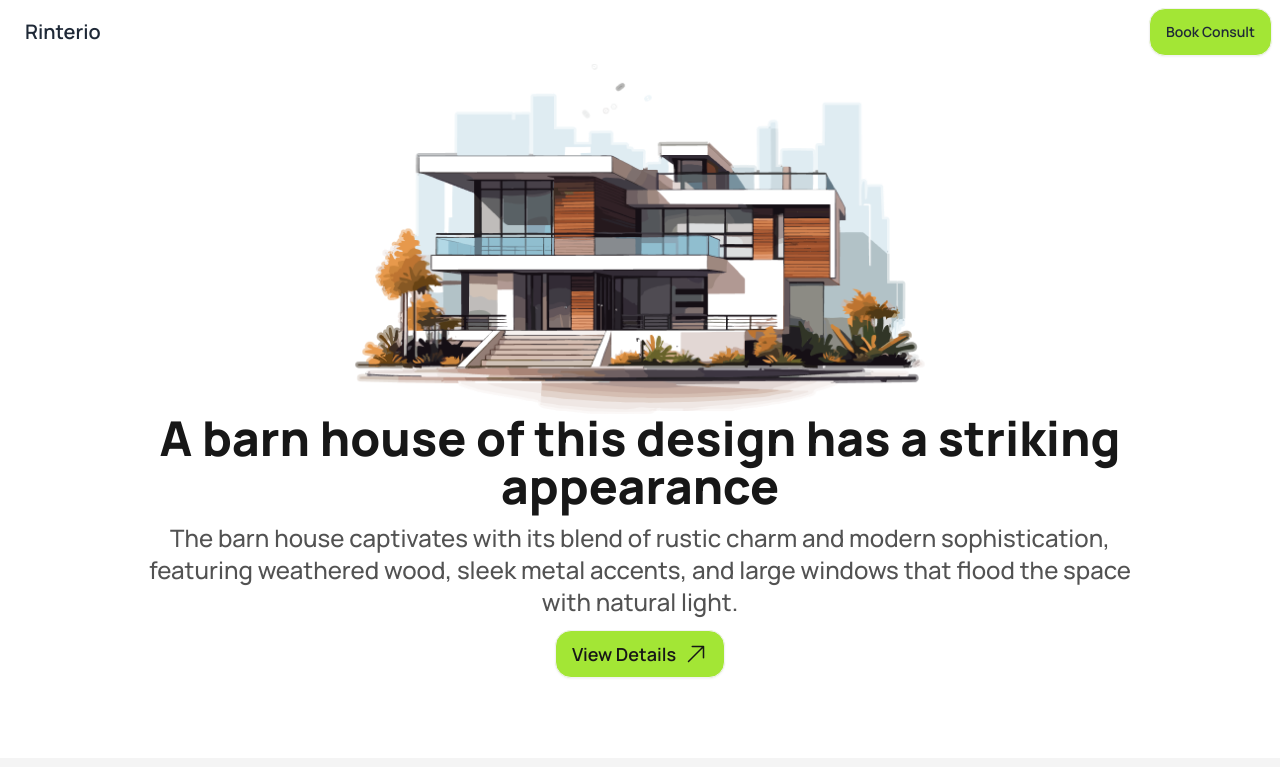
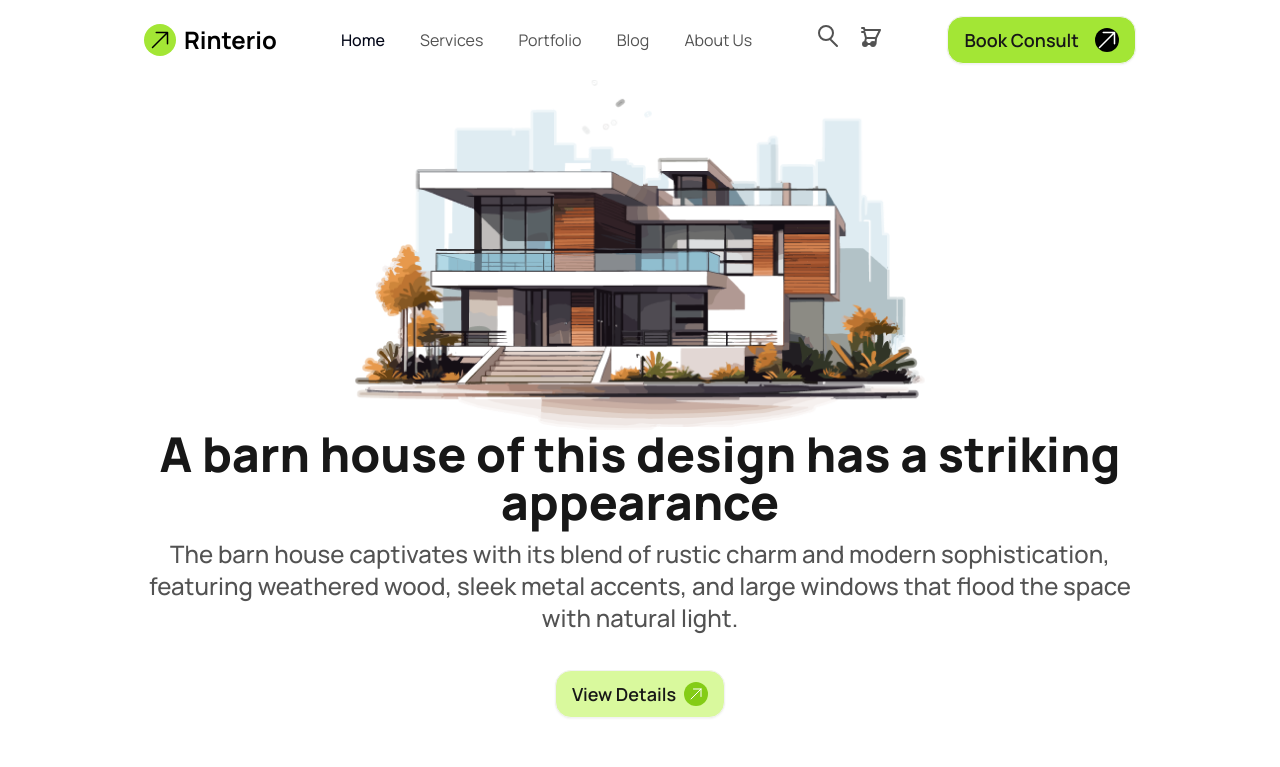
Before and after one commit to nipajesmin/Rinterio, a plain HTML site: page index.html in a window 1280 px wide. Shown: the top 767 px of the page. Drawn offline with nearby package versions, Linux system fonts and the light colour scheme.

Commit message:
add navbar

```diff
--- a/index.html
+++ b/index.html
@@ -11,6 +11,8 @@
     <!-- daisyUI CDN -->
     <link href="https://cdn.jsdelivr.net/npm/daisyui@4.12.10/dist/full.min.css" rel="stylesheet" type="text/css" />
     <script src="https://cdn.tailwindcss.com"></script>
+    <link href="https://cdn.jsdelivr.net/npm/tailwindcss@latest/dist/tailwind.min.css" rel="stylesheet">
+
     <style>
         .font-manrope{
              font-family: "Manrope", sans-serif;
@@ -20,57 +22,70 @@
     </style>
 </head>
 <body class="font-manrope">
-    <header>
-        <nav>
-            <div class="navbar bg-base-100">
-                <div class="navbar-start">
-                  <div class="dropdown">
-                    <div tabindex="0" role="button" class="btn btn-ghost lg:hidden">
-                      <svg
-                        xmlns="http://www.w3.org/2000/svg"
-                        class="h-5 w-5"
-                        fill="none"
-                        viewBox="0 0 24 24"
-                        stroke="currentColor">
-                        <path
-                          stroke-linecap="round"
-                          stroke-linejoin="round"
-                          stroke-width="2"
-                          d="M4 6h16M4 12h8m-8 6h16" />
+    <header class="md:w-[80%] mx-auto">
+      <!-- nav started -->
+      <nav class="text-neutral-600 p-4">
+        <div class="container mx-auto flex justify-between items-center">
+
+          <!-- Title -->
+          <div class="flex items-center text-2xl font-bold text-black">
+            <div class="bg-lime-400 p-1 rounded-full">
+              <svg xmlns="http://www.w3.org/2000/svg" fill="none" viewBox="0 0 24 24" stroke-width="1.5" stroke="currentColor" class="w-6 h-6 text-black">
+                <path stroke-linecap="round" stroke-linejoin="round" d="m4.5 19.5 15-15m0 0H8.25m11.25 0v11.25" />
               </svg>
             </div>
-                    <ul
-                      tabindex="0"
-                      class="menu menu-sm dropdown-content bg-base-100 rounded-box z-[1] mt-3 w-52 p-2 shadow">
-                      <li><a>Home</a></li>
-                      <li><a>Services</a></li>
-                      <li><a>Portfolio</a></li>
-                      <li><a>Blog</a></li>
-                      <li><a>Contact Us</a></li>
-                    </ul>
+            <h1 class="ml-2">Rinterio</h1>
           </div>
-                  <a class="btn btn-ghost text-xl">Rinterio</a>
+
+
+          <!-- Menu (Hidden on small devices) -->
+          <div class="hidden md:!block md:flex lg:flex space-x-8 items-center">
+            <a href="#home" class="hover:text-lime-400 text-slate-950 font-medium">Home</a>
+            <a href="#services" class="hover:text-lime-400">Services</a>
+            <a href="#portfolio" class="hover:text-lime-400">Portfolio</a>
+            <a href="#blog" class="hover:text-lime-400">Blog</a>
+            <a href="#about" class="hover:text-lime-400">About Us</a>
           </div>
-                <!-- <div class="navbar-center hidden lg:flex">
-                  <ul class="menu menu-horizontal px-1">
-                    <li><a>Item 1</a></li>
-                    <li>
-                      <details>
-                        <summary>Parent</summary>
-                        <ul class="p-2">
-                          <li><a>Submenu 1</a></li>
-                          <li><a>Submenu 2</a></li>
-                        </ul>
-                      </details>
-                    </li>
-                    <li><a>Item 3</a></li>
-                  </ul>
-                </div> -->
-                <div class="navbar-end">
-                  <a class="btn rounded-2xl bg-lime-400 ">Book Consult</a>
+
+          <!-- Icons -->
+          <div class="hidden md:!block md:flex lg:flex space-x-4 items-center">
+            <button class="focus:outline-none">
+              <svg xmlns="http://www.w3.org/2000/svg" fill="none" viewBox="0 0 24 24" stroke="currentColor" class="w-6 h-6">
+                <path stroke-linecap="round" stroke-linejoin="round" stroke-width="2" d="M21 21l-6-6m2-7a7 7 0 11-14 0 7 7 0 0114 0z" />
+              </svg>
+            </button>
+            <button class="focus:outline-none">
+              <svg xmlns="http://www.w3.org/2000/svg" fill="none" viewBox="0 0 24 24" stroke="currentColor" class="w-6 h-6">
+                <path stroke-linecap="round" stroke-linejoin="round" stroke-width="2" d="M3 3h2l.4 2M7 13h10l4-8H5.4M7 13L5.4 7H3m4 6l-1.5 6h11L17 13M7 13h10m-3 8a2 2 0 100-4 2 2 0 000 4zm-8 0a2 2 0 100-4 2 2 0 000 4z" />
+              </svg>
+
+            </button>
+          </div>
+
+          <!-- Button -->
+          <div class="hidden md:!block md:flex lg:flex items-center">
+            <a class="btn rounded-2xl bg-lime-400 text-lg text-neutral-900 flex items-center px-4 py-2">
+              Book Consult
+              <svg xmlns="http://www.w3.org/2000/svg" fill="none" viewBox="0 0 24 24" stroke-width="1.5" stroke="currentColor" class="w-6 h-6 ml-2 text-white bg-black rounded-xl">
+                <path stroke-linecap="round" stroke-linejoin="round" d="m4.5 19.5 15-15m0 0H8.25m11.25 0v11.25" />
+              </svg>
+            </a>
+          </div>
+
+          <!-- Hamburger Menu (Visible on small devices) -->
+          <div class="lg:hidden flex items-center">
+            <button id="hamburger" class="focus:outline-none">
+              <svg xmlns="http://www.w3.org/2000/svg" fill="none" viewBox="0 0 24 24" stroke="currentColor" class="w-6 h-6">
+                <path stroke-linecap="round" stroke-linejoin="round" stroke-width="2" d="M4 6h16M4 12h16M4 18h16" />
+              </svg>
+            </button>
           </div>
         </div>
       </nav>
+
+
+
+      <!-- header image  -->
         <div class="max-w-screen-lg mx-auto">
             <div>
                <img class="mx-auto" src="assets/banner.png" alt="">
@@ -78,15 +93,16 @@
             <div class="pb-20">
                <h3 class="lg:text-5xl font-extrabold text-neutral-900 text-center sm:text-lg">A barn house of this design has a striking appearance</h3>
                <p class="text-neutral-600 pb-3 pt-3 lg:text-2xl font-medium text-center sm:text-sm">The barn house captivates with its blend of rustic charm and modern sophistication, featuring weathered wood, sleek metal accents, and large windows that flood the space with natural light.</p>
-
-                <div class="navbar-end flex justify-center mx-auto">
-                  <a class="btn rounded-2xl bg-lime-400 text-lg text-neutral-900">View Details<svg xmlns="http://www.w3.org/2000/svg" fill="none" viewBox="0 0 24 24" stroke-width="1.5" stroke="currentColor" class="size-6">
+             <!-- Button -->
+             <div class="navbar-end flex justify-center mx-auto m-6">
+              <a class="btn rounded-2xl bg-lime-200 text-lg text-neutral-900 flex items-center space-x-2">
+                View Details
+                <svg xmlns="http://www.w3.org/2000/svg" fill="none" viewBox="0 0 24 24" stroke-width="1.5" stroke="white" class="w-6 h-6 bg-lime-500 p-1 rounded-xl">
                   <path stroke-linecap="round" stroke-linejoin="round" d="m4.5 19.5 15-15m0 0H8.25m11.25 0v11.25" />
                 </svg>
               </a>
+            </div>
 
-
-                </div>
 
            </div>
         </div>
@@ -221,7 +237,7 @@
                 </p>
                 <div class="flex items-center space-x-2 mt-2">
                   <h4 class="text-sm text-stone-800 font-extrabold">View Details</h4>
-                  <svg xmlns="http://www.w3.org/2000/svg" fill="none" viewBox="0 0 24 24" stroke-width="1.5" stroke="currentColor" class="w-6 h-6 bg-[rgb(171,239,95)] p-1 rounded">
+                  <svg xmlns="http://www.w3.org/2000/svg" fill="none" viewBox="0 0 24 24" stroke-width="1.5" stroke="currentColor" class="w-6 h-6 bg-[rgb(171,239,95)] p-1 rounded-xl">
                     <path stroke-linecap="round" stroke-linejoin="round" d="m4.5 19.5 15-15m0 0H8.25m11.25 0v11.25" />
                   </svg>
                 </div>
@@ -254,7 +270,7 @@
                 </p>
                 <div class="flex items-center space-x-2 mt-2">
                   <h4 class="text-sm text-stone-800 font-extrabold">View Details</h4>
-                  <svg xmlns="http://www.w3.org/2000/svg" fill="none" viewBox="0 0 24 24" stroke-width="1.5" stroke="currentColor" class="w-6 h-6 bg-[rgb(171,239,95)] p-1 rounded">
+                  <svg xmlns="http://www.w3.org/2000/svg" fill="none" viewBox="0 0 24 24" stroke-width="1.5" stroke="currentColor" class="w-6 h-6 bg-[rgb(171,239,95)] p-1 rounded-xl">
                     <path stroke-linecap="round" stroke-linejoin="round" d="m4.5 19.5 15-15m0 0H8.25m11.25 0v11.25" />
                   </svg>
                 </div>
@@ -311,7 +327,7 @@
                 <div>
                   <button type="submit" class="w-full flex items-center justify-center bg-lime-500 text-gray-900 font-bold py-2 px-4 rounded-md shadow-sm hover:bg-lime-100 focus:outline-none focus:ring-2 focus:ring-lime-700 focus:ring-offset-2">
                     <span class="mr-2">Send Mail</span>
-                    <svg xmlns="http://www.w3.org/2000/svg" fill="none" viewBox="0 0 24 24" stroke-width="1.5" stroke="white" class="w-6 h-6 bg-black p-1 rounded">
+                    <svg xmlns="http://www.w3.org/2000/svg" fill="none" viewBox="0 0 24 24" stroke-width="1.5" stroke="white" class="w-6 h-6 bg-black p-1 rounded-xl">
                       <path stroke-linecap="round" stroke-linejoin="round" d="m4.5 19.5 15-15m0 0H8.25m11.25 0v11.25" />
                     </svg>
                   </button>
@@ -356,8 +372,8 @@
         </div>
         <div class="navbar-end flex justify-center mx-auto m-6">
           <a class="btn rounded-2xl bg-lime-400 text-lg text-neutral-900 flex items-center space-x-2">
-            View Details
-            <svg xmlns="http://www.w3.org/2000/svg" fill="none" viewBox="0 0 24 24" stroke-width="1.5" stroke="white" class="w-6 h-6 bg-black p-1 rounded">
+            Book Consult
+            <svg xmlns="http://www.w3.org/2000/svg" fill="none" viewBox="0 0 24 24" stroke-width="1.5" stroke="white" class="w-6 h-6 bg-black p-1 rounded-xl">
               <path stroke-linecap="round" stroke-linejoin="round" d="m4.5 19.5 15-15m0 0H8.25m11.25 0v11.25" />
             </svg>
           </a>
```
Lines whose indentation alone changed are shown as unchanged.
